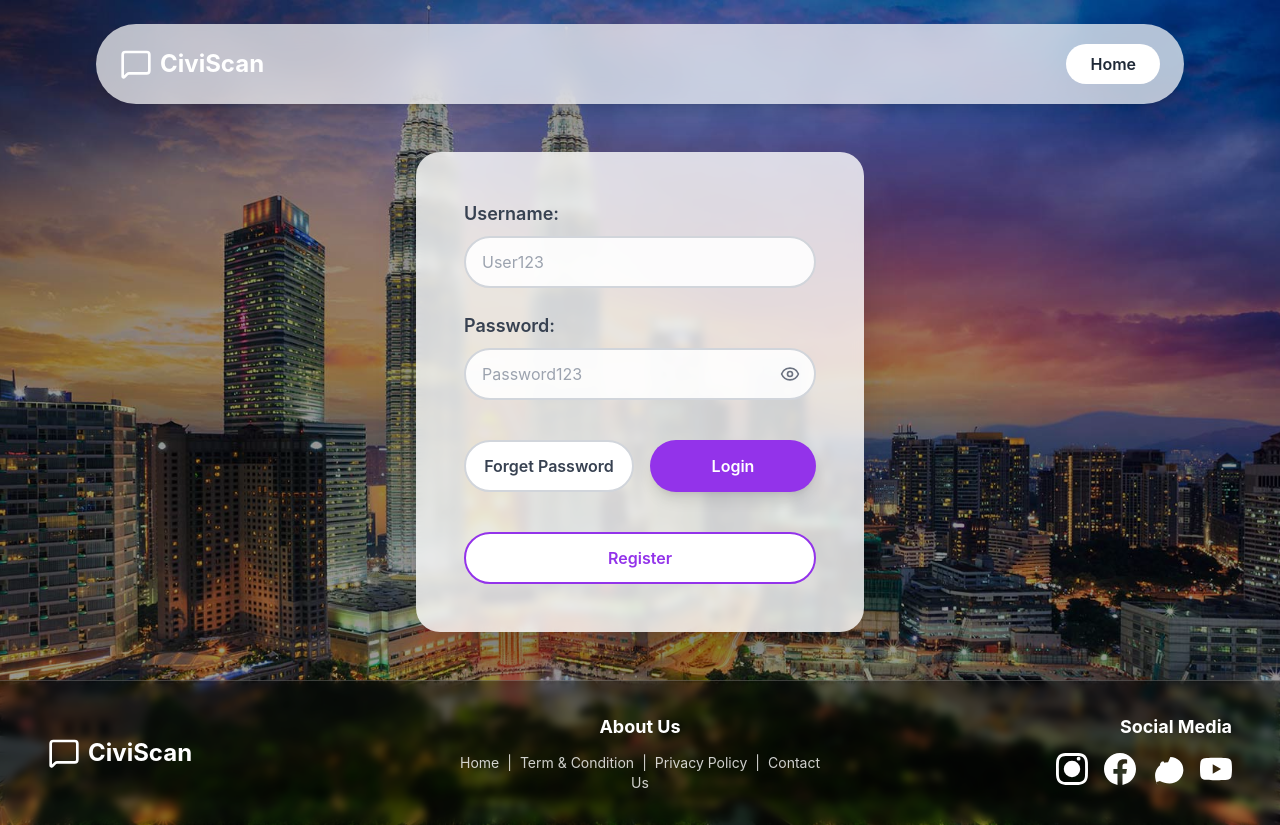
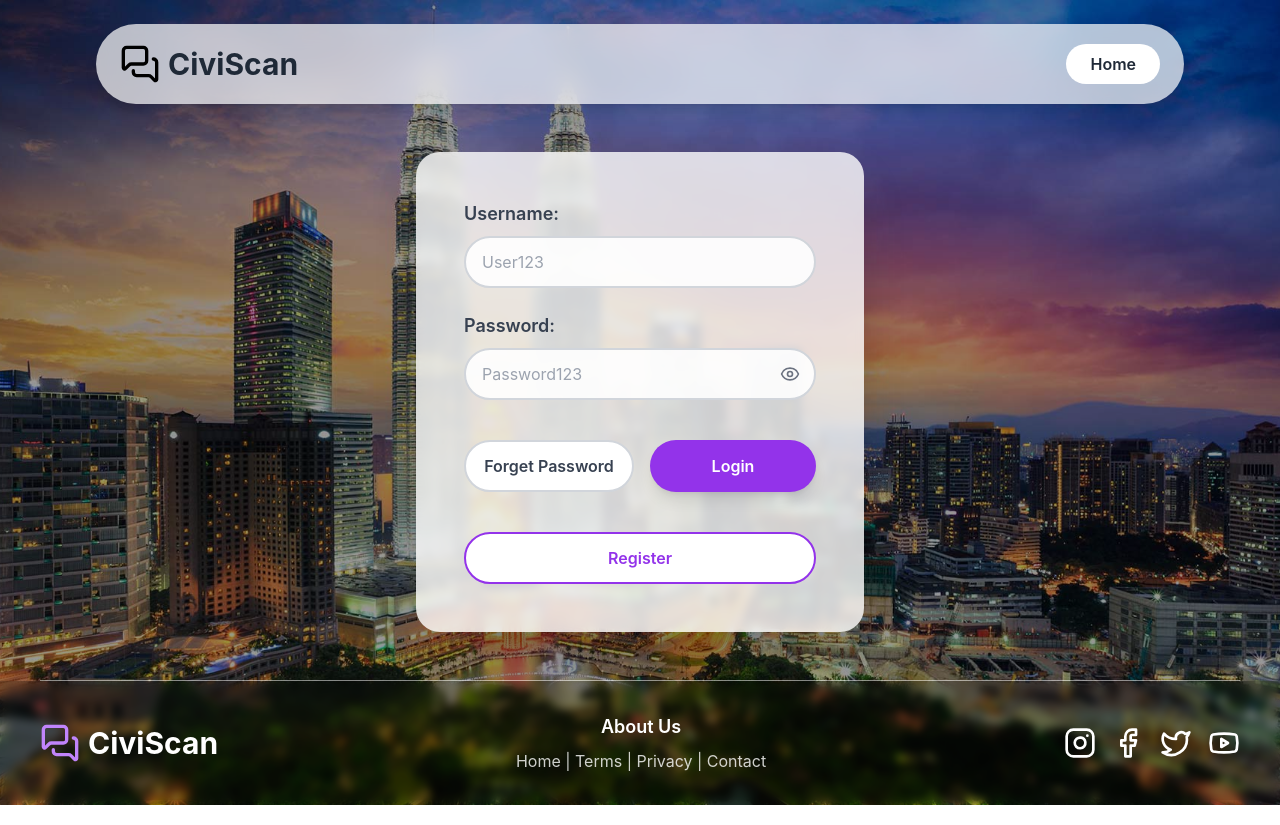
Before and after one commit to Peiyu2004/Intelligent-Civic-Response, a React (Create React App) app: page /login in a window 1280 px wide. Built offline with nearby package versions, Linux system fonts and the light colour scheme.

Commit message:
Changed style for login page

```diff
--- a/src/pages/LoginPage.tsx
+++ b/src/pages/LoginPage.tsx
@@ -1,6 +1,6 @@
 import React, { useState } from "react";
 import { useNavigate } from "react-router-dom";
-import { Eye, EyeOff, MessageSquare } from "lucide-react";
+import { Eye, EyeOff, Facebook, Instagram, MessagesSquare, Twitter, Youtube } from "lucide-react";
 import { useAuth } from "../context/AuthContext.tsx";
 
 export const LoginPage: React.FC = () => {
@@ -68,8 +68,8 @@ export const LoginPage: React.FC = () => {
             className="flex items-center gap-2 cursor-pointer hover:opacity-80 transition"
             onClick={handleHome}
           >
-            <MessageSquare className="w-8 h-8 text-white" />
-            <span className="text-white font-bold text-2xl">CiviScan</span>
+            <MessagesSquare className="w-8 h-8 md:w-10 md:h-10 text-white-600" />
+            <span className="text-gray-800 font-bold text-xl md:text-3xl">CiviScan</span>
           </div>
 
           {/* Home Button */}
@@ -180,84 +180,32 @@ export const LoginPage: React.FC = () => {
         </div>
       </div>
 
+      {/* Divider */}
+      <div className="relative border-t border-white/50 mx-4 md:mx-10"></div>
+
       {/* FOOTER */}
-      <footer className="relative z-10 bg-black/40 backdrop-blur-sm border-t border-white/20">
-        <div className="px-6 py-8 md:px-12">
-          <div className="max-w-7xl mx-auto grid grid-cols-1 md:grid-cols-3 gap-8">
-            {/* Footer Left */}
-            <div className="footer-left flex items-center gap-2">
-              <MessageSquare className="w-8 h-8 text-white" />
-              <span className="text-white font-bold text-2xl">CiviScan</span>
-            </div>
+      <footer className="relative bg-black/20 backdrop-blur-sm">
+        <div className="flex flex-col md:flex-row justify-between items-center text-white text-sm md:text-lg px-6 md:px-10 py-8 gap-6">
+          {/* Logo */}
+          <div className="flex items-center gap-2">
+            <MessagesSquare className="w-8 h-8 md:w-10 md:h-10 text-purple-400" />
+            <span className="font-bold text-2xl md:text-3xl">CiviScan</span>
+          </div>
 
-            {/* Footer Center */}
-            <div className="footer-center text-center">
-              <p className="text-white font-bold text-lg mb-3">About Us</p>
-              <p className="text-white/80 text-sm space-x-2">
-                <a href="#" className="hover:text-white transition">
-                  Home
-                </a>
-                <span>|</span>
-                <a href="#" className="hover:text-white transition">
-                  Term & Condition
-                </a>
-                <span>|</span>
-                <a href="#" className="hover:text-white transition">
-                  Privacy Policy
-                </a>
-                <span>|</span>
-                <a href="#" className="hover:text-white transition">
-                  Contact Us
-                </a>
-              </p>
-            </div>
+          {/* Links */}
+          <div className="text-center">
+            <p className="font-semibold mb-2">About Us</p>
+            <p className="text-sm md:text-base opacity-80">
+              Home | Terms | Privacy | Contact
+            </p>
+          </div>
 
-            {/* Footer Right */}
-            <div className="footer-right flex flex-col items-center md:items-end gap-3">
-              <p className="text-white font-bold text-lg">Social Media</p>
-              <div className="flex gap-4">
-                {/* Instagram */}
-                <a href="#" className="hover:opacity-80 transition">
-                  <svg
-                    className="w-8 h-8 text-white"
-                    fill="currentColor"
-                    viewBox="0 0 24 24"
-                  >
-                    <path d="M12 2.163c3.204 0 3.584.012 4.85.07 3.252.148 4.771 1.691 4.919 4.919.058 1.266.069 1.645.069 4.849 0 3.205-.012 3.584-.069 4.849-.149 3.225-1.664 4.771-4.919 4.919-1.266.058-1.644.07-4.85.07-3.204 0-3.584-.012-4.849-.07-3.26-.149-4.771-1.699-4.919-4.92-.058-1.265-.07-1.644-.07-4.849 0-3.204.013-3.583.07-4.849.149-3.227 1.664-4.771 4.919-4.919 1.266-.057 1.645-.069 4.849-.069zm0-2.163c-3.259 0-3.667.014-4.947.072-4.358.2-6.78 2.618-6.98 6.98-.059 1.281-.073 1.689-.073 4.948 0 3.259.014 3.668.072 4.948.2 4.358 2.618 6.78 6.98 6.98 1.281.058 1.69.072 4.948.072 3.259 0 3.668-.014 4.948-.072 4.354-.2 6.782-2.618 6.979-6.98.059-1.28.073-1.689.073-4.948 0-3.259-.014-3.667-.072-4.947-.196-4.354-2.617-6.78-6.979-6.98-1.281-.059-1.69-.073-4.949-.073zM5.838 12a6.162 6.162 0 1112.324 0 6.162 6.162 0 01-12.324 0zM12 16a4 4 0 110-8 4 4 0 010 8zm4.965-10.322a1.44 1.44 0 110-2.881 1.44 1.44 0 010 2.881z" />
-                  </svg>
-                </a>
-                {/* Facebook */}
-                <a href="#" className="hover:opacity-80 transition">
-                  <svg
-                    className="w-8 h-8 text-white"
-                    fill="currentColor"
-                    viewBox="0 0 24 24"
-                  >
-                    <path d="M24 12.073c0-6.627-5.373-12-12-12s-12 5.373-12 12c0 5.99 4.388 10.954 10.125 11.854v-8.385H7.078v-3.47h3.047V9.43c0-3.007 1.792-4.669 4.533-4.669 1.312 0 2.686.235 2.686.235v2.953H15.83c-1.491 0-1.956.925-1.956 1.874v2.25h3.328l-.532 3.47h-2.796v8.385C19.612 23.027 24 18.062 24 12.073z" />
-                  </svg>
-                </a>
-                {/* WhatsApp */}
-                <a href="#" className="hover:opacity-80 transition">
-                  <svg
-                    className="w-8 h-8 text-white"
-                    fill="currentColor"
-                    viewBox="0 0 24 24"
-                  >
-                    <path d="M17.472 14.382c-.297-.149-1.758-.867-2.03-.967-.273-.099-.471-.148-.67.15-.197.297-.767.966-.94 1.164-.173.199-.347.223-.644.075-.297-.15-1.255-.463-2.39-1.475-.883-.788-1.48-1.761-1.653-2.059-.173-.297-.018-.458.13-.606.134-.133.298-.347.446-.52.149-.174.198-.298.298-.497.099-.198.05-.371-.025-.52-.075-.149-.669-1.612-.916-2.207-.242-.579-.487-.5-.67-.51-.173-.008-.371-.01-.57-.01-.198 0-.52.074-.792.372-.272.297-1.04 1.016-1.04 2.479 0 1.462 1.065 2.875 1.213 3.074.149.198 2.096 3.2 5.076 4.487.709.306 1.262.489 1.694.625.712.227 1.36.195 1.871.118.571-.085 1.758-.719 2.006-1.413.248-.694.248-1.289.173-1.413-.074-.124-.272-.198-.57-.347m-5.421-7.403h-.004a9.87 9.87 0 00-9.746 9.798c0 2.734.75 5.413 2.174 7.684L2.965 21.98l2.922-.968c2.216 1.203 4.718 1.838 7.273 1.838 5.368 0 9.927-4.059 10.33-9.35.02-.247.031-.494.031-.743a9.861 9.861 0 00-9.746-9.778" />
-                  </svg>
-                </a>
-                {/* YouTube */}
-                <a href="#" className="hover:opacity-80 transition">
-                  <svg
-                    className="w-8 h-8 text-white"
-                    fill="currentColor"
-                    viewBox="0 0 24 24"
-                  >
-                    <path d="M23.498 6.186a3.016 3.016 0 00-2.122-2.136C19.505 3.545 12 3.545 12 3.545s-7.505 0-9.377.505A3.017 3.017 0 00.502 6.186C0 8.07 0 12 0 12s0 3.93.502 5.814a3.016 3.016 0 002.122 2.136c1.871.505 9.376.505 9.376.505s7.505 0 9.377-.505a3.015 3.015 0 002.122-2.136C24 15.93 24 12 24 12s0-3.93-.502-5.814zM9.545 15.568V8.432L15.818 12l-6.273 3.568z" />
-                  </svg>
-                </a>
-              </div>
-            </div>
+          {/* Social Icons */}
+          <div className="flex items-center gap-4">
+            <Instagram className="w-6 h-6 md:w-8 md:h-8 cursor-pointer hover:opacity-80 hover:scale-110 transition" />
+            <Facebook className="w-6 h-6 md:w-8 md:h-8 cursor-pointer hover:opacity-80 hover:scale-110 transition" />
+            <Twitter className="w-6 h-6 md:w-8 md:h-8 cursor-pointer hover:opacity-80 hover:scale-110 transition" />
+            <Youtube className="w-6 h-6 md:w-8 md:h-8 cursor-pointer hover:opacity-80 hover:scale-110 transition" />
           </div>
         </div>
       </footer>
```
